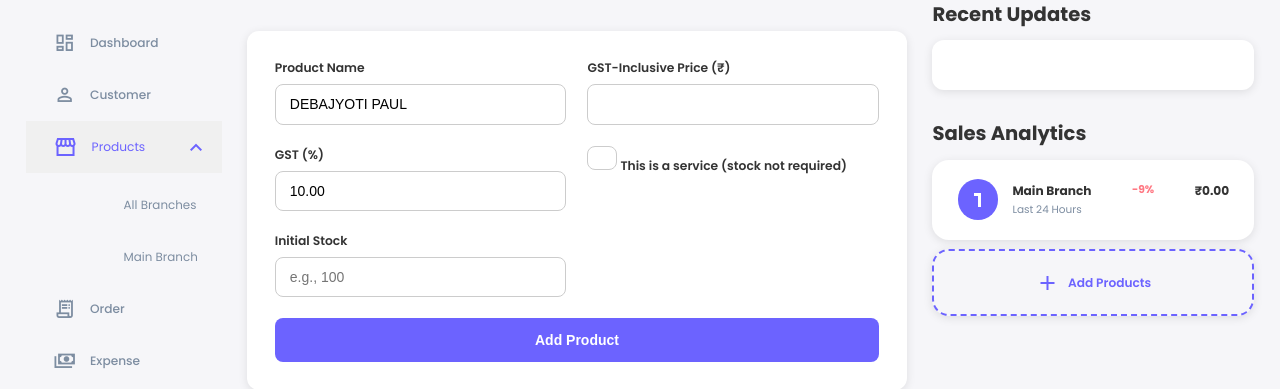
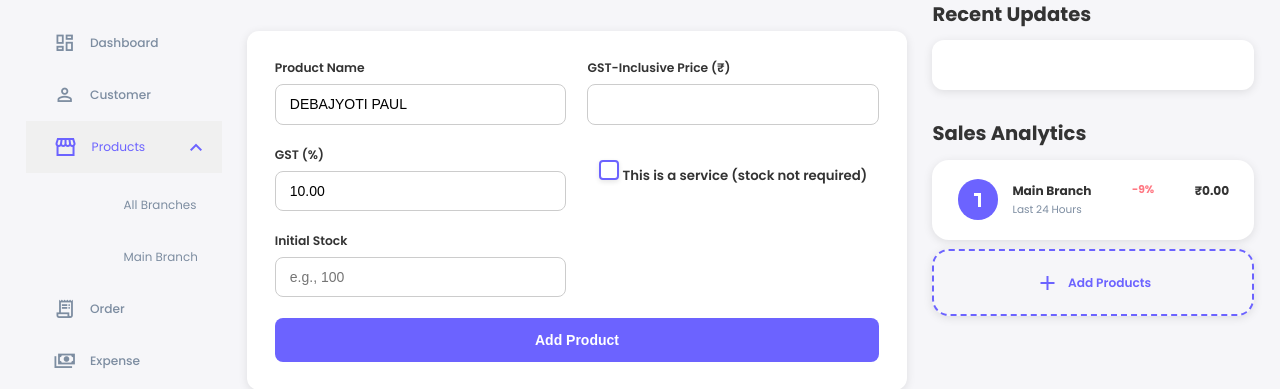
Before and after one commit to ZORO-UCHIHA-hub/PRODUCTION, a Django app: template dashboard/templates/dashboard/add_product.html in a window 1280 px wide. Shown: the part 74-463 px from the top of the page. Run offline with Django 5.2, Linux system fonts and the light colour scheme; the template is opened without the code that fills it: values that come from a table or form of the project are taken from there, others are empty; data comes from the database, SQL or seed files in the repository.

Commit message:
Update style.css

```diff
--- a/dashboard/static/dashboard/css/style.css
+++ b/dashboard/static/dashboard/css/style.css
@@ -1194,3 +1194,92 @@ main .content-area a{
   from { opacity: 1; }
   to { opacity: 0; }
 }
+
+
+.service-checkbox {
+  display: flex;
+  align-items: center;
+  margin: 1rem 0;
+  font-weight: 500;
+  font-size: 0.95rem;
+  color: var(--color-dark);
+  gap: 0.6rem;
+  user-select: none;
+}
+
+.service-checkbox input[type="checkbox"] {
+  display: none;
+}
+
+.service-checkbox .checkmark {
+  width: 20px;
+  height: 20px;
+  background-color: var(--color-white);
+  border: 2px solid var(--color-primary);
+  border-radius: 4px;
+  display: inline-block;
+  position: relative;
+  transition: all 0.3s ease;
+  box-shadow: 0 2px 5px rgba(0,0,0,0.1);
+}
+
+.service-checkbox input[type="checkbox"]:checked + .checkmark {
+  background-color: var(--color-primary);
+  border-color: var(--color-primary);
+}
+
+.service-checkbox .checkmark::after {
+  content: "";
+  position: absolute;
+  display: none;
+  left: 5px;
+  top: 1px;
+  width: 6px;
+  height: 12px;
+  border: solid white;
+  border-width: 0 2px 2px 0;
+  transform: rotate(45deg);
+}
+
+.service-checkbox input[type="checkbox"]:checked + .checkmark::after {
+  display: block;
+}
+
+.service-checkbox .checkmark:hover {
+  box-shadow: 0 0 0 3px rgba(108, 99, 255, 0.2); /* soft glow */
+  cursor: pointer;
+}
+
+
+.pagination {
+  display: flex;
+  justify-content: center;
+  align-items: center;
+  gap: 1rem;
+  margin-top: 20px;
+  font-weight: 500;
+  color: var(--color-dark);
+}
+
+.pagination a {
+  background-color: var(--color-white);
+  color: var(--color-primary);
+  padding: 0.5rem 1rem;
+  border-radius: var(--border-radius-1);
+  text-decoration: none;
+  transition: color 0.3s ease;
+  -webkit-transition: color 0.3s ease;
+  -moz-transition: color 0.3s ease;
+  -ms-transition: color 0.3s ease;
+  -o-transition: color 0.3s ease;
+  border-radius: var(--border-radius-2);
+  -webkit-border-radius: var(--border-radius-2);
+  -moz-border-radius: var(--border-radius-2);
+  -ms-border-radius: var(--border-radius-2);
+  -o-border-radius: var(--border-radius-2);
+
+}
+
+.pagination a:hover {
+    box-shadow: 0 0 0 3px rgba(108, 99, 255, 0.2);
+}
```
